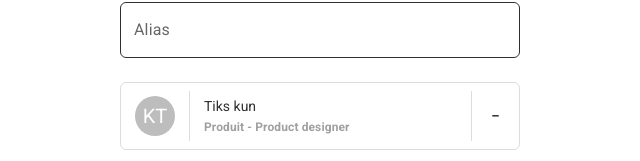
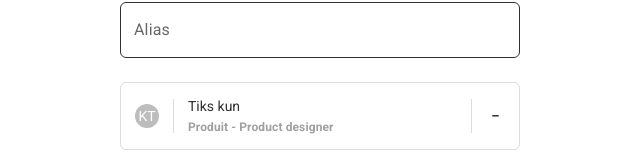
Before and after one commit to tiavina-mika/product-hero-draft, a React (Create React App) app: page / in a window 1280 px wide. Shown: the part 411-572 px from the top of the page, without its empty margins (320-960 px from the left). Built offline with nearby package versions, Linux system fonts and the light colour scheme.

Commit message:
fix avatar styles

```diff
--- a/src/components/form/inputs/MultiSelectAutocompleteInput.tsx
+++ b/src/components/form/inputs/MultiSelectAutocompleteInput.tsx
@@ -52,6 +52,13 @@ const classes = {
     fontSize: 12,
     lineHeight: 1,
     color: "#A0A0A0"
+  },
+  avatar: {
+    width: 24,
+    height: 24,
+    borderRadius: "50%",
+    fontSize: 14,
+    lineHeight: 1
   },
   leftAndRight: {
     padding: "5px 14px"
@@ -133,9 +140,15 @@ const MultiSelectAutocompleteInput: FC<Props> = ({
           <div key={value.label + index} className="flexRow center">
             <div css={classes.leftAndRight}>
               {(value.value as any).image ? (
-                <Avatar alt={value.label} src={(value.value as any).image} />
+                <Avatar
+                  css={classes.avatar}
+                  alt={value.label}
+                  src={(value.value as any).image}
+                />
               ) : (
-                <Avatar>{getUserFullNameAbbreviation(value.value)}</Avatar>
+                <Avatar css={classes.avatar} className="flexCenter">
+                  {getUserFullNameAbbreviation(value.value)}
+                </Avatar>
               )}
             </div>
             <div css={classes.divider} />
```
